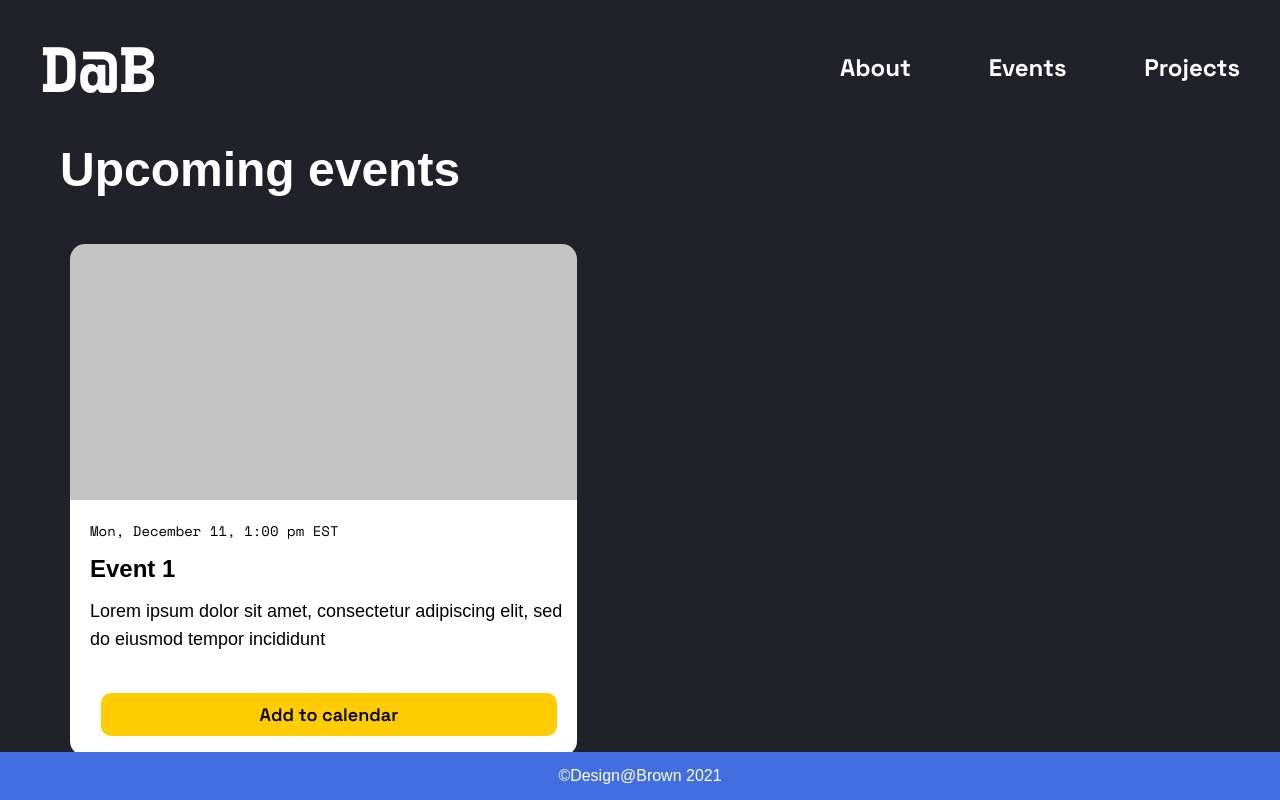
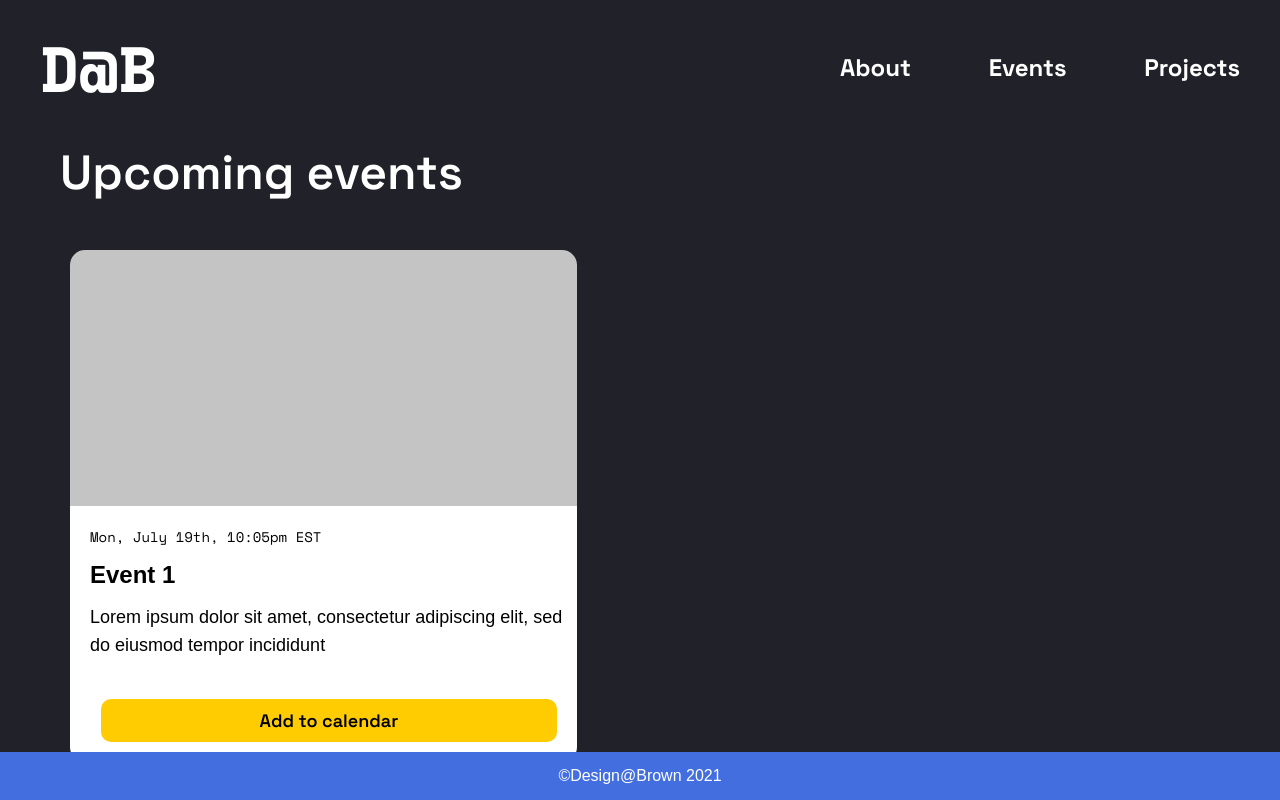
Before and after one commit to fullstackatbrown/project-ux-brown-website, a React (Create React App) app in the folder website/: page /events in a window 1280 px wide. Shown: the top 800 px of the page. Built offline with nearby package versions, Linux system fonts and the light colour scheme; a web font is replaced by a local one.

Commit message:
fixed headig font in events page

```diff
--- a/website/src/events/events.css
+++ b/website/src/events/events.css
@@ -1,3 +1,4 @@
+@import url('https://fonts.googleapis.com/css2?family=Space+Grotesk:wght@700&display=swap');
 @import url(//db.onlinewebfonts.com/c/105007d99d9df64c50cc24d696d79555?family=Graphik+Web+Regular);
 
 /* to create colored circles, look at "before" psuedoelement
@@ -29,7 +30,7 @@ to make square look like circle */
 
 }
 .section {
-  font-family: 'Space-Grotesk', sans-serif;
+  font-family: 'Space Grotesk', sans-serif;
   font-style: normal;
   font-weight: 600;
   font-size: 48px;
--- a/website/src/events/events.js
+++ b/website/src/events/events.js
@@ -13,7 +13,7 @@ class Events extends React.Component {
     // want these dates to be in UTC
     // time needs to be in UTC (universal coordinated time) year, month (0 indexed), date, hour, minute
     var date_1 = new Date(Date.UTC(2021, 4, 7, 21, 0));
-    var date_2 = new Date(Date.UTC(2021, 11, 11, 1, 0)); // future date
+    var date_2 = new Date(Date.UTC(2021, 6, 20, 2, 5)); // 10:05pm EST, July 19th
     console.log(date_1);
     console.log(date_2);
 
@@ -23,7 +23,7 @@ class Events extends React.Component {
         title: 'Event 1',
         description: 'Lorem ipsum dolor sit amet, consectetur adipiscing elit, sed do eiusmod tempor incididunt',
         date: date_2,
-        date_words: 'Mon, December 11, 1:00 pm EST',
+        date_words: 'Mon, July 19th, 10:05pm EST',
         status: true,
         add_link: "https://www.fullstackatbrown.com/",
 
```
